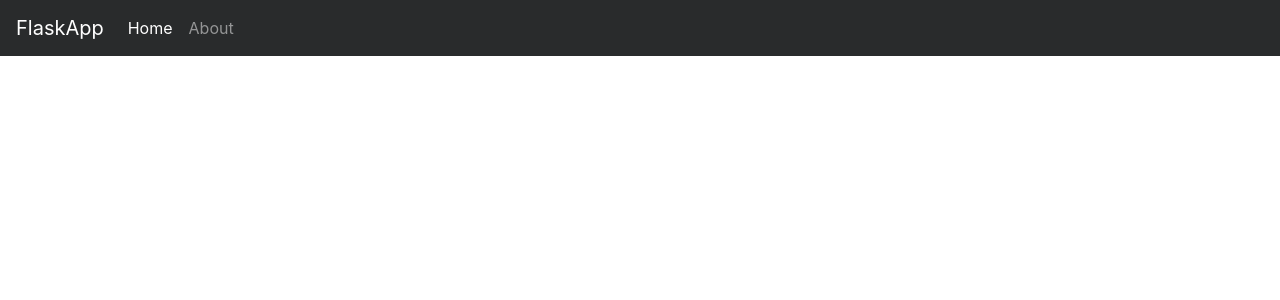
After one commit to QuanVOLEMINH/FlaskApplication, a Flask app: template templates/layout.html in a window 1280 px wide. The commit adds this page. Shown: the top 300 px of the page. Run offline with Flask 2, Linux system fonts and the light colour scheme; the template is opened without the code that fills it, so the values that code supplies are empty; some libraries are stand-ins or nearby versions.

Commit message:
layout and main page

```diff
--- /dev/null
+++ b/templates/includes/_navbar.html
@@ -0,0 +1,19 @@
+<nav class="navbar navbar-toggleable-md navbar-inverse bg-inverse fixed-top" id = "navbar">
+      <button class="navbar-toggler navbar-toggler-right" type="button" data-toggle="collapse" data-target="#navbarsExampleDefault" aria-controls="navbarsExampleDefault" aria-expanded="false" aria-label="Toggle navigation">
+        <span class="navbar-toggler-icon"></span>
+      </button>
+      <a class="navbar-brand" href="#">FlaskApp</a>
+
+      <div class="collapse navbar-collapse" id="navbarsExampleDefault">
+        <ul class="navbar-nav mr-auto">
+          <li class="nav-item active">
+            <a class="nav-link" href="/">Home <span class="sr-only">(current)</span></a>
+          </li>
+          <li class="nav-item">
+            <a class="nav-link" href="/about">About</a>
+          </li>
+
+        </ul>
+
+      </div>
+    </nav>
--- /dev/null
+++ b/templates/layout.html
@@ -0,0 +1,27 @@
+<!DOCTYPE html>
+<html lang="en">
+<head>
+    <meta charset="UTF-8">
+    <title>FlaskApp</title>
+
+    <link rel="stylesheet" href="https://maxcdn.bootstrapcdn.com/bootstrap/4.0.0-alpha.6/css/bootstrap.min.css"
+          integrity="sha384-rwoIResjU2yc3z8GV/NPeZWAv56rSmLldC3R/AZzGRnGxQQKnKkoFVhFQhNUwEyJ" crossorigin="anonymous">
+    <link rel="stylesheet" href="templates/css/layout.css">
+
+</head>
+<body>
+    {% include 'includes/_navbar.html' %}
+    <div class="container">
+        {% block body %} {% endblock %}
+    </div>
+
+
+
+
+
+    <script src="https://code.jquery.com/jquery-3.1.1.slim.min.js" integrity="sha384-A7FZj7v+d/sdmMqp/nOQwliLvUsJfDHW+k9Omg/a/EheAdgtzNs3hpfag6Ed950n" crossorigin="anonymous"></script>
+	<script src="https://cdnjs.cloudflare.com/ajax/libs/tether/1.4.0/js/tether.min.js" integrity="sha384-DztdAPBWPRXSA/3eYEEUWrWCy7G5KFbe8fFjk5JAIxUYHKkDx6Qin1DkWx51bBrb" crossorigin="anonymous"></script>
+	<script src="https://maxcdn.bootstrapcdn.com/bootstrap/4.0.0-alpha.6/js/bootstrap.min.js" integrity="sha384-vBWWzlZJ8ea9aCX4pEW3rVHjgjt7zpkNpZk+02D9phzyeVkE+jo0ieGizqPLForn" crossorigin="anonymous"></script>
+
+</body>
+</html>
```
Also changed, not shown: templates/home.html (+11 -2 lines).
